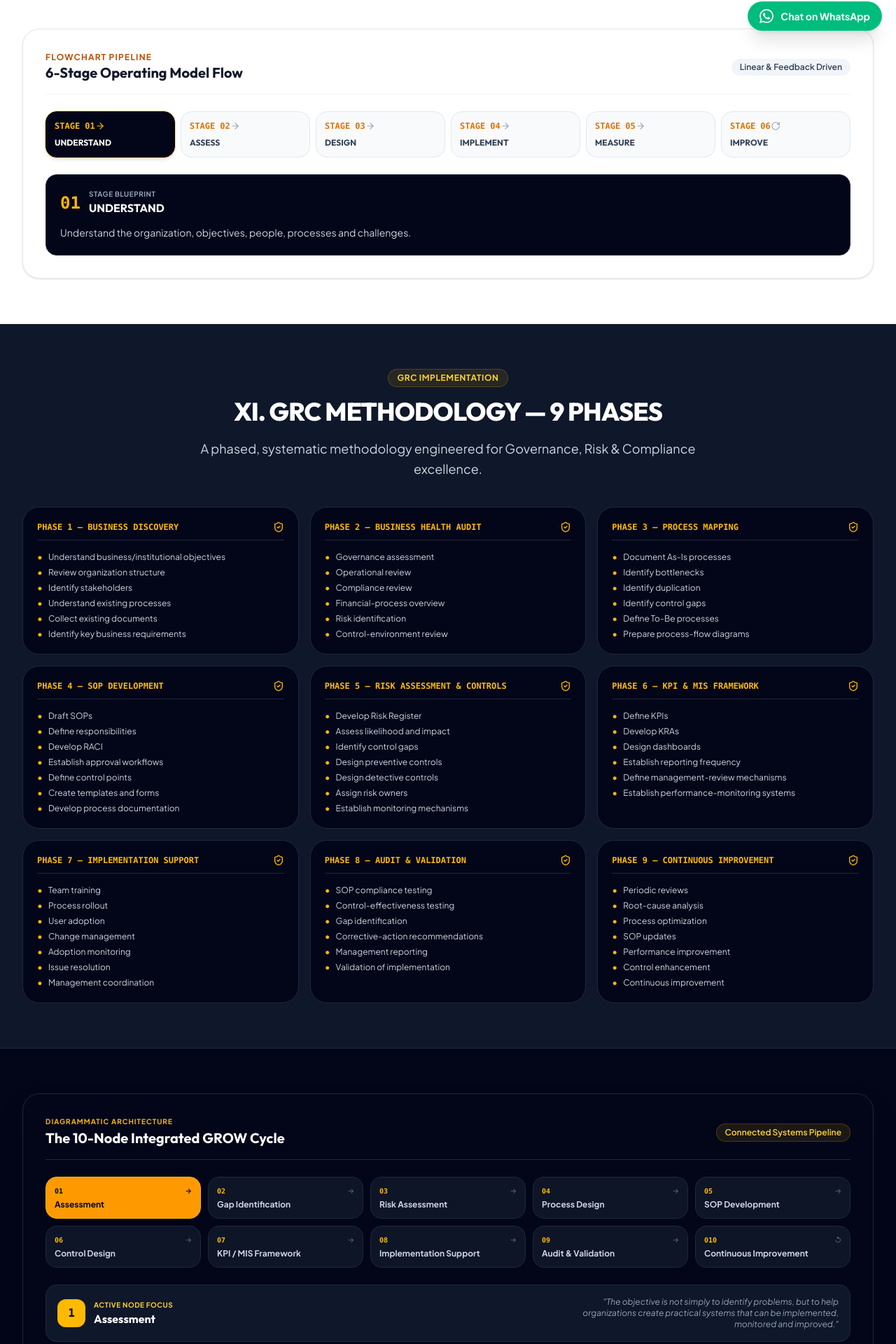
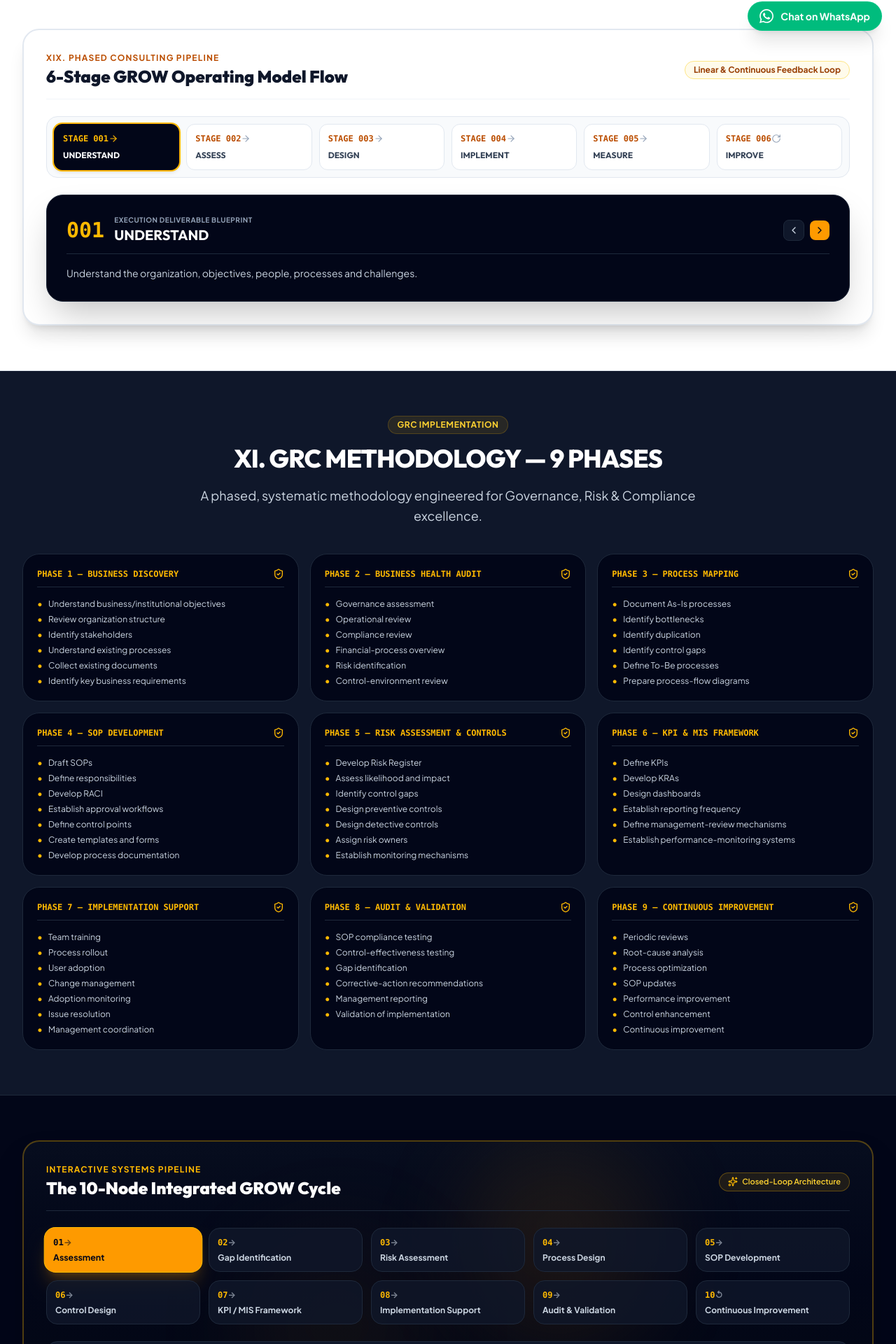
Before and after one commit to GamotechRepositories/grow-india-website, a React (Vite) app in the folder frontend/: page /methodology in a window 1280 px wide. Shown: the part 736-2656 px from the top of the page at 70% size. Built offline with nearby package versions, Linux system fonts and the light colour scheme.

Commit message:
feat(flowcharts): implement advanced dual-mode responsive diagrammatic flowcharts with mobile-optimized interactive steppers and desktop connected pipelines

```diff
--- a/frontend/src/components/common/FlowchartDiagram.jsx
+++ b/frontend/src/components/common/FlowchartDiagram.jsx
@@ -1,32 +1,108 @@
 import { useState } from 'react';
 import {
   ArrowRight, CheckCircle2, ShieldCheck, Workflow, Layers,
-  RotateCw, ChevronRight, Activity, Sparkles, Target, Landmark, ArrowDown, FileSearch, ShieldAlert, CheckCircle
+  RotateCw, ChevronRight, ChevronLeft, Activity, Sparkles, Target, Landmark, ArrowDown, FileSearch, ShieldAlert, CheckCircle, Compass
 } from 'lucide-react';
 import { growOperatingModel, grcMethodology, growIntegratedCycle, implementationSupportData } from '../../data/methodology';
 import { whyGovernmentSystemsMatter } from '../../data/government';
 
+// 1. The 10-Node Integrated GROW Cycle Flowchart
 export function GrowCycleFlowchart() {
   const [activeStep, setActiveStep] = useState(0);
 
+  const phaseGroups = [
+    { name: 'Phase 1: Discovery & Assessment', steps: [0, 1] },
+    { name: 'Phase 2: Framework Engineering', steps: [2, 3] },
+    { name: 'Phase 3: Operational Codification', steps: [4, 5] },
+    { name: 'Phase 4: Governance & Review', steps: [6, 7] },
+    { name: 'Phase 5: Sustainable Scale', steps: [8, 9] }
+  ];
+
   return (
-    <div className="p-6 sm:p-8 rounded-3xl bg-slate-950 text-white border border-slate-800 shadow-2xl relative overflow-hidden">
-      <div className="flex flex-wrap items-center justify-between gap-4 border-b border-slate-800 pb-4 mb-6">
+    <div className="p-5 sm:p-8 rounded-3xl bg-gradient-to-b from-[#070D1E] via-slate-950 to-[#050914] text-white border-2 border-amber-400/30 shadow-2xl relative overflow-hidden">
+      {/* Ambient Glows */}
+      <div className="absolute top-0 right-1/4 w-72 h-72 bg-amber-500/10 rounded-full blur-3xl pointer-events-none" />
+      <div className="absolute bottom-0 left-1/4 w-72 h-72 bg-amber-500/5 rounded-full blur-3xl pointer-events-none" />
+
+      {/* Header */}
+      <div className="flex flex-wrap items-center justify-between gap-3 border-b border-slate-800 pb-4 mb-6 relative z-10">
         <div>
-          <span className="text-[10px] font-bold uppercase tracking-widest text-amber-400 block mb-0.5">
-            Diagrammatic Architecture
+          <span className="text-[10px] sm:text-xs font-bold uppercase tracking-widest text-amber-400 block mb-0.5">
+            Interactive Systems Pipeline
           </span>
-          <h3 className="font-display text-xl font-bold text-white">
+          <h3 className="font-display text-lg sm:text-2xl font-black text-white">
             The 10-Node Integrated GROW Cycle
           </h3>
         </div>
-        <span className="text-xs font-semibold px-3 py-1 rounded-full bg-amber-400/10 text-amber-300 border border-amber-400/20">
-          Connected Systems Pipeline
+        <span className="text-[11px] font-semibold px-3 py-1 rounded-full bg-amber-400/10 text-amber-300 border border-amber-400/30 flex items-center gap-1.5">
+          <Sparkles className="w-3.5 h-3.5 text-amber-400" />
+          <span>Closed-Loop Architecture</span>
         </span>
       </div>
 
-      {/* Responsive Diagrammatic Pipeline Grid */}
-      <div className="grid grid-cols-2 sm:grid-cols-5 gap-2.5 mb-6">
+      {/* Desktop Visual Flow Pipeline */}
+      <div className="hidden lg:block relative z-10 mb-6">
+        <div className="grid grid-cols-5 gap-3">
+          {growIntegratedCycle.cycleSteps.slice(0, 5).map((step, idx) => {
+            const isActive = idx === activeStep;
+            return (
+              <button
+                key={idx}
+                type="button"
+                onClick={() => setActiveStep(idx)}
+                className={`p-3 rounded-2xl text-left transition-all duration-200 cursor-pointer border relative flex flex-col justify-between ${
+                  isActive
+                    ? 'bg-amber-500 text-slate-950 border-amber-400 shadow-xl shadow-amber-500/20 scale-[1.03] font-bold'
+                    : 'bg-slate-900/80 text-slate-300 border-slate-800 hover:border-slate-700 hover:bg-slate-800'
+                }`}
+              >
+                <div className="flex items-center justify-between mb-1.5">
+                  <span className={`font-mono text-xs font-bold ${isActive ? 'text-slate-950' : 'text-amber-400'}`}>
+                    0{idx + 1}
+                  </span>
+                  <span className="text-xs font-bold opacity-60">→</span>
+                </div>
+                <span className="text-xs font-bold leading-tight block">
+                  {step}
+                </span>
+              </button>
+            );
+          })}
+        </div>
+
+        {/* Lower Row 6-10 with Loopback */}
+        <div className="grid grid-cols-5 gap-3 mt-3">
+          {growIntegratedCycle.cycleSteps.slice(5, 10).map((step, idx) => {
+            const actualIdx = idx + 5;
+            const isActive = actualIdx === activeStep;
+            return (
+              <button
+                key={actualIdx}
+                type="button"
+                onClick={() => setActiveStep(actualIdx)}
+                className={`p-3 rounded-2xl text-left transition-all duration-200 cursor-pointer border relative flex flex-col justify-between ${
+                  isActive
+                    ? 'bg-amber-500 text-slate-950 border-amber-400 shadow-xl shadow-amber-500/20 scale-[1.03] font-bold'
+                    : 'bg-slate-900/80 text-slate-300 border-slate-800 hover:border-slate-700 hover:bg-slate-800'
+                }`}
+              >
+                <div className="flex items-center justify-between mb-1.5">
+                  <span className={`font-mono text-xs font-bold ${isActive ? 'text-slate-950' : 'text-amber-400'}`}>
+                    {actualIdx < 9 ? `0${actualIdx + 1}` : actualIdx + 1}
+                  </span>
+                  <span className="text-xs font-bold opacity-60">{actualIdx === 9 ? '↺' : '→'}</span>
+                </div>
+                <span className="text-xs font-bold leading-tight block">
+                  {step}
+                </span>
+              </button>
+            );
+          })}
+        </div>
+      </div>
+
+      {/* Mobile-Friendly Stepper / Connected Timeline */}
+      <div className="lg:hidden relative z-10 mb-6 space-y-2 max-h-[380px] overflow-y-auto pr-1">
         {growIntegratedCycle.cycleSteps.map((step, idx) => {
           const isActive = idx === activeStep;
           return (
@@ -34,73 +110,93 @@ export function GrowCycleFlowchart() {
               key={idx}
               type="button"
               onClick={() => setActiveStep(idx)}
-              className={`p-3 rounded-2xl text-left transition-all duration-200 cursor-pointer border relative group ${
+              className={`w-full p-3 rounded-2xl text-left transition-all duration-200 cursor-pointer border flex items-center justify-between ${
                 isActive
-                  ? 'bg-amber-500 text-slate-950 border-amber-400 shadow-lg font-black'
-                  : 'bg-slate-900/90 text-slate-300 border-slate-800 hover:border-slate-700 hover:bg-slate-800'
+                  ? 'bg-amber-500 text-slate-950 border-amber-400 shadow-md font-bold'
+                  : 'bg-slate-900/90 text-slate-300 border-slate-800 hover:bg-slate-850'
               }`}
             >
-              <div className="flex items-center justify-between mb-1">
-                <span className={`font-mono text-[10px] font-bold ${
-                  isActive ? 'text-slate-950' : 'text-amber-400'
+              <div className="flex items-center gap-3">
+                <span className={`w-7 h-7 rounded-xl flex items-center justify-center font-mono text-xs font-bold ${
+                  isActive ? 'bg-slate-950 text-amber-400' : 'bg-slate-800 text-amber-400'
                 }`}>
-                  0{idx + 1}
+                  {idx < 9 ? `0${idx + 1}` : idx + 1}
                 </span>
-                <span className={`text-[10px] ${isActive ? 'text-slate-950 font-bold' : 'text-slate-500'}`}>
-                  {idx < 9 ? '→' : '↺'}
-                </span>
+                <span className="text-xs font-bold leading-tight">{step}</span>
               </div>
-              <span className="text-xs font-bold block leading-tight">
-                {step}
-              </span>
+              <ChevronRight className={`w-4 h-4 shrink-0 ${isActive ? 'text-slate-950' : 'text-slate-500'}`} />
             </button>
           );
         })}
       </div>
 
-      {/* Active Node Detail Card */}
-      <div className="p-4 rounded-2xl bg-slate-900 border border-slate-800 flex items-center justify-between gap-4">
-        <div className="flex items-center gap-3">
-          <div className="w-10 h-10 rounded-xl bg-amber-400 text-slate-950 flex items-center justify-center font-mono font-bold shrink-0">
+      {/* Active Node Detail Card with Controls */}
+      <div className="p-4 sm:p-5 rounded-2xl bg-slate-900 border border-slate-800 relative z-10 flex flex-col sm:flex-row items-start sm:items-center justify-between gap-4">
+        <div className="flex items-center gap-3.5">
+          <div className="w-12 h-12 rounded-2xl bg-amber-400 text-slate-950 flex items-center justify-center font-mono text-lg font-black shrink-0 shadow-md">
             {activeStep + 1}
           </div>
           <div>
-            <span className="text-[10px] font-bold uppercase tracking-wider text-amber-300 block">Active Node Focus</span>
-            <h4 className="font-display text-sm sm:text-base font-bold text-white">
+            <span className="text-[10px] font-bold uppercase tracking-wider text-amber-300 block mb-0.5">
+              Active Transformation Node ({activeStep + 1} of 10)
+            </span>
+            <h4 className="font-display text-sm sm:text-base font-bold text-white leading-tight">
               {growIntegratedCycle.cycleSteps[activeStep]}
             </h4>
           </div>
         </div>
-        <p className="text-xs text-slate-400 italic hidden sm:block max-w-sm text-right">
-          "{growIntegratedCycle.objective}"
-        </p>
+
+        {/* Step Navigation Controls */}
+        <div className="flex items-center gap-2 self-end sm:self-center">
+          <button
+            type="button"
+            onClick={() => setActiveStep((prev) => (prev > 0 ? prev - 1 : 9))}
+            className="p-2 rounded-xl bg-slate-800 hover:bg-slate-700 text-slate-300 hover:text-white transition-colors cursor-pointer border border-slate-700"
+            aria-label="Previous Step"
+          >
+            <ChevronLeft className="w-4 h-4" />
+          </button>
+          <span className="font-mono text-xs text-slate-400 px-2 font-bold">
+            {activeStep + 1}/10
+          </span>
+          <button
+            type="button"
+            onClick={() => setActiveStep((prev) => (prev < 9 ? prev + 1 : 0))}
+            className="p-2 rounded-xl bg-amber-500 hover:bg-amber-400 text-slate-950 font-bold transition-colors cursor-pointer shadow-sm"
+            aria-label="Next Step"
+          >
+            <ChevronRight className="w-4 h-4" />
+          </button>
+        </div>
       </div>
     </div>
   );
 }
 
+// 2. 6-Stage Operating Model Flowchart (XIX)
 export function OperatingModelFlowchart() {
   const [activeStage, setActiveStage] = useState(0);
-  const stage = growOperatingModel.stages[activeStage];
+  const stage = growOperatingModel.stages[activeStage] || growOperatingModel.stages[0];
 
   return (
-    <div className="p-6 sm:p-8 rounded-3xl bg-white border border-slate-200 shadow-sm space-y-6">
+    <div className="p-5 sm:p-8 rounded-3xl bg-white border-2 border-slate-200 shadow-xl space-y-6">
+      {/* Header */}
       <div className="flex flex-wrap items-center justify-between gap-3 border-b border-slate-100 pb-4">
         <div>
-          <span className="text-xs font-bold uppercase tracking-widest text-amber-700 block">
-            Flowchart Pipeline
+          <span className="text-xs font-bold uppercase tracking-widest text-amber-700 block mb-0.5">
+            XIX. Phased Consulting Pipeline
           </span>
-          <h3 className="font-display text-xl font-bold text-slate-900">
-            6-Stage Operating Model Flow
+          <h3 className="font-display text-xl sm:text-2xl font-black text-slate-900">
+            6-Stage GROW Operating Model Flow
           </h3>
         </div>
-        <span className="text-xs font-semibold px-3 py-1 rounded-full bg-slate-100 text-slate-700">
-          Linear & Feedback Driven
+        <span className="text-xs font-bold px-3 py-1 rounded-full bg-amber-50 text-amber-800 border border-amber-200">
+          Linear & Continuous Feedback Loop
         </span>
       </div>
 
-      {/* Connected Stepper Flow */}
-      <div className="grid grid-cols-2 sm:grid-cols-3 lg:grid-cols-6 gap-2">
+      {/* Connected Horizontal Stepper Ribbon (Desktop) */}
+      <div className="hidden lg:grid grid-cols-6 gap-2.5 bg-slate-50 p-2.5 rounded-2xl border border-slate-200">
         {growOperatingModel.stages.map((st, idx) => {
           const isSelected = idx === activeStage;
           return (
@@ -108,17 +204,17 @@ export function OperatingModelFlowchart() {
               key={st.stage}
               type="button"
               onClick={() => setActiveStage(idx)}
-              className={`p-3 rounded-2xl text-left transition-all duration-200 cursor-pointer border flex flex-col justify-between ${
+              className={`p-3 rounded-xl text-left transition-all duration-200 cursor-pointer border flex flex-col justify-between ${
                 isSelected
-                  ? 'bg-slate-950 text-white border-slate-950 shadow-md ring-1 ring-amber-400/40'
-                  : 'bg-slate-50 text-slate-700 border-slate-200 hover:bg-slate-100 hover:text-slate-950'
+                  ? 'bg-slate-950 text-white border-slate-950 shadow-md ring-2 ring-amber-400'
+                  : 'bg-white text-slate-700 border-slate-200 hover:bg-slate-100 hover:text-slate-950'
               }`}
             >
               <div className="flex items-center justify-between mb-2">
                 <span className={`font-mono text-xs font-black ${
-                  isSelected ? 'text-amber-400' : 'text-amber-600'
+                  isSelected ? 'text-amber-400' : 'text-amber-700'
                 }`}>
-                  STAGE {st.stage}
+                  STAGE 0{st.stage}
                 </span>
                 {idx < 5 ? (
                   <ArrowRight className={`w-3.5 h-3.5 ${isSelected ? 'text-amber-400' : 'text-slate-400'}`} />
@@ -134,18 +230,68 @@ export function OperatingModelFlowchart() {
         })}
       </div>
 
-      {/* Active Stage Blueprint Card */}
-      <div className="p-5 rounded-2xl bg-slate-950 text-white border border-slate-800 space-y-2">
-        <div className="flex items-center gap-3">
-          <span className="font-mono text-2xl font-black text-amber-400">
-            {stage.stage}
-          </span>
-          <div>
-            <span className="text-[10px] font-bold uppercase tracking-wider text-slate-400 block">Stage Blueprint</span>
-            <h4 className="font-display text-base font-bold text-white">{stage.name}</h4>
+      {/* Mobile Responsive Connected Stepper Cards */}
+      <div className="lg:hidden grid grid-cols-2 sm:grid-cols-3 gap-2">
+        {growOperatingModel.stages.map((st, idx) => {
+          const isSelected = idx === activeStage;
+          return (
+            <button
+              key={st.stage}
+              type="button"
+              onClick={() => setActiveStage(idx)}
+              className={`p-3 rounded-2xl text-left transition-all duration-150 cursor-pointer border ${
+                isSelected
+                  ? 'bg-slate-950 text-white border-slate-950 shadow-md ring-1 ring-amber-400 font-bold'
+                  : 'bg-slate-50 text-slate-700 border-slate-200 hover:bg-slate-100'
+              }`}
+            >
+              <span className={`font-mono text-[10px] font-bold block mb-0.5 ${
+                isSelected ? 'text-amber-400' : 'text-amber-700'
+              }`}>
+                STAGE 0{st.stage}
+              </span>
+              <span className="font-display text-xs font-bold block truncate leading-tight">
+                {st.name}
+              </span>
+            </button>
+          );
+        })}
+      </div>
+
+      {/* Active Stage Blueprint Canvas */}
+      <div className="p-5 sm:p-7 rounded-3xl bg-slate-950 text-white border border-slate-800 shadow-2xl space-y-4">
+        <div className="flex flex-wrap items-center justify-between gap-4 border-b border-slate-800 pb-3">
+          <div className="flex items-center gap-3.5">
+            <span className="font-mono text-3xl font-black text-amber-400">
+              0{stage.stage}
+            </span>
+            <div>
+              <span className="text-[10px] font-bold uppercase tracking-wider text-slate-400 block">
+                Execution Deliverable Blueprint
+              </span>
+              <h4 className="font-display text-lg sm:text-xl font-bold text-white">{stage.name}</h4>
+            </div>
+          </div>
+
+          <div className="flex items-center gap-2">
+            <button
+              type="button"
+              onClick={() => setActiveStage((prev) => (prev > 0 ? prev - 1 : 5))}
+              className="p-1.5 rounded-lg bg-slate-900 border border-slate-800 hover:border-amber-400 text-slate-300 cursor-pointer"
+            >
+              <ChevronLeft className="w-4 h-4" />
+            </button>
+            <button
+              type="button"
+              onClick={() => setActiveStage((prev) => (prev < 5 ? prev + 1 : 0))}
+              className="p-1.5 rounded-lg bg-amber-500 text-slate-950 font-bold cursor-pointer hover:bg-amber-400"
+            >
+              <ChevronRight className="w-4 h-4" />
+            </button>
           </div>
         </div>
-        <p className="text-xs sm:text-sm text-slate-300 leading-relaxed pt-1">
+
+        <p className="text-xs sm:text-sm text-slate-300 leading-relaxed">
           {stage.summary}
         </p>
       </div>
@@ -153,9 +299,10 @@ export function OperatingModelFlowchart() {
   );
 }
 
+// 3. 5-Step Public Sector Governance Flowchart
 export function GovernmentContributionFlowchart() {
   return (
-    <div className="p-6 sm:p-8 rounded-3xl bg-slate-950 text-white border border-slate-800 shadow-xl space-y-6">
+    <div className="p-5 sm:p-8 rounded-3xl bg-slate-950 text-white border-2 border-slate-800 shadow-2xl space-y-6">
       <div className="flex flex-wrap items-center justify-between gap-3 border-b border-slate-800 pb-4">
         <div>
           <span className="text-[10px] font-bold uppercase tracking-widest text-amber-400 block mb-0.5">
@@ -168,12 +315,12 @@ export function GovernmentContributionFlowchart() {
         <Landmark className="w-5 h-5 text-amber-400" />
       </div>
 
-      {/* 5-Step Connected Flowchart Pipeline */}
-      <div className="grid grid-cols-1 sm:grid-cols-5 gap-2.5 items-center">
+      {/* Connected Step Pipeline with Arrows */}
+      <div className="space-y-3 sm:space-y-0 sm:grid sm:grid-cols-5 gap-2.5 items-center">
         {whyGovernmentSystemsMatter.contributionFlow.steps.map((step, idx) => (
           <div key={idx} className="relative flex flex-col items-center text-center">
-            <div className="w-full p-3.5 rounded-2xl bg-slate-900 border border-slate-800 hover:border-amber-400/60 transition-colors shadow-sm">
-              <span className="font-mono text-xs font-bold text-amber-400 block mb-1">
+            <div className="w-full p-3.5 rounded-2xl bg-slate-900 border border-slate-800 hover:border-amber-400/60 transition-colors shadow-sm text-left sm:text-center">
+              <span className="font-mono text-[10px] sm:text-xs font-bold text-amber-400 block mb-0.5">
                 Step 0{idx + 1}
               </span>
               <span className="font-display text-xs sm:text-sm font-bold text-white block">
@@ -181,7 +328,7 @@ export function GovernmentContributionFlowchart() {
               </span>
             </div>
             {idx < whyGovernmentSystemsMatter.contributionFlow.steps.length - 1 && (
-              <div className="hidden sm:flex absolute -right-2 top-1/2 -translate-y-1/2 z-10 w-4 h-4 bg-slate-950 border border-amber-400/40 rounded-full items-center justify-center text-[10px] text-amber-400">
+              <div className="hidden sm:flex absolute -right-2 top-1/2 -translate-y-1/2 z-10 w-4 h-4 bg-slate-950 border border-amber-400/40 rounded-full items-center justify-center text-[10px] text-amber-400 font-bold">
                 →
               </div>
             )}
@@ -192,15 +339,16 @@ export function GovernmentContributionFlowchart() {
   );
 }
 
+// 4. 3-Stage Corporate Transformation Flowchart
 export function CorporateEngagementFlowchart() {
   const steps = [
-    { num: '01', title: 'Diagnostic Discovery', desc: '360° audit of current operations, bottlenecks, compliance gaps, and growth readiness.' },
-    { num: '02', title: 'Systems & SOP Codification', desc: 'Drafting structured SOPs, RACI matrices, KPI dashboards, and internal controls.' },
-    { num: '03', title: 'Governance & MMR Cadence', desc: 'Handover training, monthly management review setup, and ongoing course correction.' }
+    { num: '01', title: 'Diagnostic Discovery', desc: '360° audit of operations, bottlenecks, compliance gaps, and growth readiness.' },
+    { num: '02', title: 'Systems & SOP Codification', desc: 'Drafting structured SOP manuals, RACI matrices, KPI dashboards, and internal controls.' },
+    { num: '03', title: 'Governance & MMR Cadence', desc: 'Handover drills, monthly management review setup, and ongoing course correction.' }
   ];
 
   return (
-    <div className="p-6 sm:p-8 rounded-3xl bg-slate-950 text-white border border-slate-800 shadow-xl space-y-6">
+    <div className="p-5 sm:p-8 rounded-3xl bg-slate-950 text-white border-2 border-slate-800 shadow-2xl space-y-6">
       <div className="flex flex-wrap items-center justify-between gap-3 border-b border-slate-800 pb-3">
         <div>
           <span className="text-[10px] font-bold uppercase tracking-widest text-amber-400 block mb-0.5">
@@ -215,13 +363,13 @@ export function CorporateEngagementFlowchart() {
 
       <div className="grid grid-cols-1 md:grid-cols-3 gap-4">
         {steps.map((st, idx) => (
-          <div key={idx} className="p-4 rounded-2xl bg-slate-900 border border-slate-800 relative flex flex-col justify-between">
+          <div key={idx} className="p-5 rounded-2xl bg-slate-900 border border-slate-800 relative flex flex-col justify-between hover:border-amber-400/40 transition-all">
             <div>
               <div className="flex items-center justify-between mb-2">
                 <span className="font-mono text-xs font-bold text-amber-400">PHASE {st.num}</span>
-                {idx < 2 && <span className="text-slate-500 font-bold hidden md:inline">→</span>}
+                {idx < 2 && <span className="text-slate-500 font-bold hidden md:inline text-xs">→</span>}
               </div>
-              <h4 className="font-display text-sm font-bold text-white mb-1.5">{st.title}</h4>
+              <h4 className="font-display text-sm sm:text-base font-bold text-white mb-1.5">{st.title}</h4>
               <p className="text-xs text-slate-300 leading-relaxed">{st.desc}</p>
             </div>
           </div>
@@ -231,6 +379,7 @@ export function CorporateEngagementFlowchart() {
   );
 }
 
+// 5. 4-Step Audit Methodology Flowchart
 export function AuditProcessFlowchart() {
   const stages = [
     { step: '1', title: 'Intake Survey', desc: '5-vector structured diagnostic questionnaire' },
@@ -240,22 +389,22 @@ export function AuditProcessFlowchart() {
   ];
 
   return (
-    <div className="p-5 sm:p-6 rounded-3xl bg-slate-900 border border-slate-800 text-white space-y-4">
-      <div className="flex items-center justify-between border-b border-slate-800 pb-3">
-        <span className="text-xs font-bold uppercase tracking-widest text-amber-400">
+    <div className="p-4 sm:p-6 rounded-3xl bg-slate-900/90 border border-slate-800 text-white space-y-4">
+      <div className="flex items-center justify-between border-b border-slate-800 pb-2.5">
+        <span className="text-[10px] sm:text-xs font-bold uppercase tracking-widest text-amber-400">
           Diagnostic Workflow Process
         </span>
         <Activity className="w-4 h-4 text-amber-400" />
       </div>
 
-      <div className="grid grid-cols-2 sm:grid-cols-4 gap-2.5">
+      <div className="grid grid-cols-2 sm:grid-cols-4 gap-2 sm:gap-3">
         {stages.map((st, idx) => (
           <div key={idx} className="p-3 rounded-2xl bg-slate-950 border border-slate-800 text-center">
             <span className="font-mono text-xs font-bold text-amber-400 block mb-1">
               Step 0{st.step}
             </span>
             <strong className="text-xs font-bold text-white block mb-0.5">{st.title}</strong>
-            <span className="text-[10.5px] text-slate-400 block leading-tight">{st.desc}</span>
+            <span className="text-[10px] sm:text-[10.5px] text-slate-400 block leading-tight">{st.desc}</span>
           </div>
         ))}
       </div>
```
